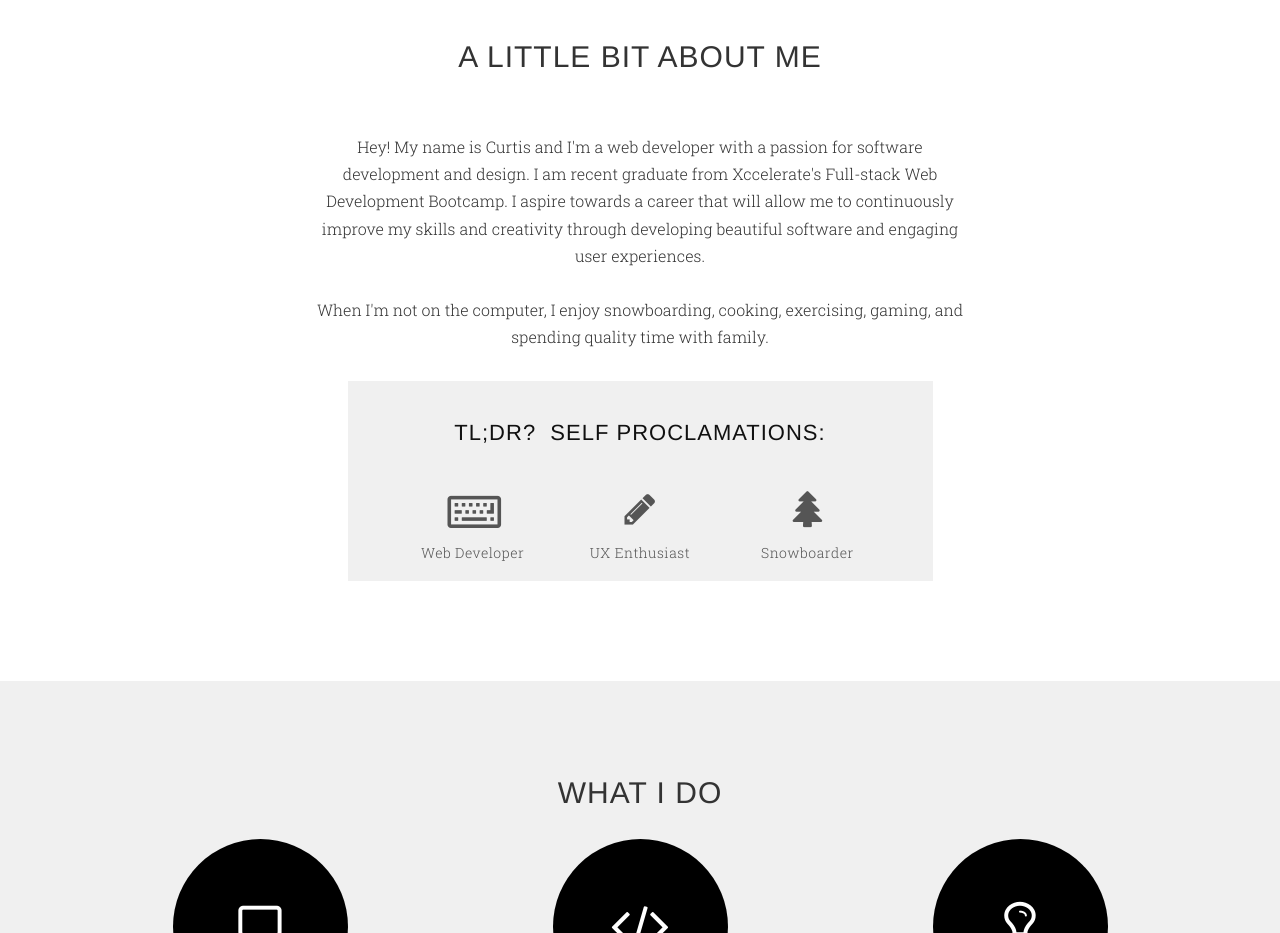
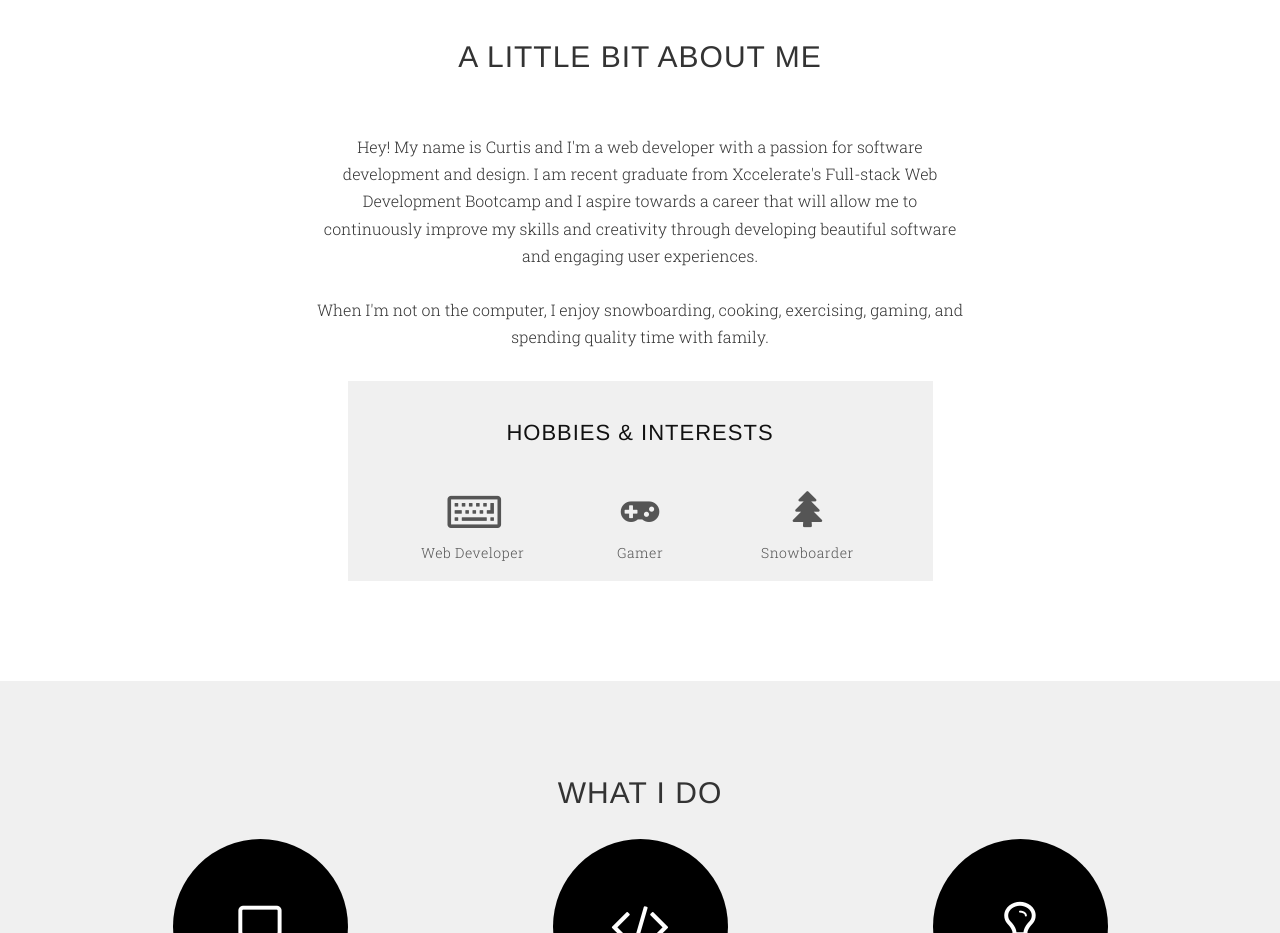
Before and after one commit to clee06/portfolio_v1, a website with bundled scripts: page index.html in a window 1280 px wide. Shown: the part 820-1753 px from the top of the page. Built offline with nearby package versions, Linux system fonts and the light colour scheme.

Commit message:
updated text

```diff
--- a/index.html
+++ b/index.html
@@ -70,7 +70,7 @@
                             <!-- Insert Headshot image -->
                             <img src="" id="prof-pic" />
                             <p>
-                                Hey! My name is Curtis and I'm a web developer with a passion for software development and design. I am recent graduate from Xccelerate's Full-stack Web Development Bootcamp.
+                                Hey! My name is Curtis and I'm a web developer with a passion for software development and design. I am recent graduate from Xccelerate's Full-stack Web Development Bootcamp and
                                 I aspire towards a career that will allow me to continuously improve my skills and creativity through developing beautiful software and engaging user experiences.
                                 <br>
                                 <br> When I'm not on the computer, I enjoy snowboarding, cooking, exercising, gaming, and spending quality time with family.
@@ -79,15 +79,16 @@
                     </div>
                     <div class="row text-center">
                         <div id="tl-dr">
-                            <h3>TL;DR?&nbsp;&nbsp;Self Proclamations:</h3>
+                            <!-- <h3>TL;DR?&nbsp;&nbsp;Self Proclamations:</h3> -->
+                            <h3> Hobbies &amp; Interests</h3>
                             <!-- <h4>Self Proclamations:</h4> -->
                             <div class="tldr-proc">
                                 <div class="tldr-icon" id="tldr-keyboard"><i class="fa fa-keyboard-o"></i></div>
                                 <h5>Web Developer</h5>
                             </div>
                             <div class="tldr-proc">
-                                <div class="tldr-icon"><i class="fa fa-pencil"></i></div>
-                                <h5>UX Enthusiast</h5>
+                                <div class="tldr-icon"><i class="fa fa-gamepad"></i></div>
+                                <h5>Gamer</h5>
                             </div>
                             <div class="tldr-proc">
                                 <div class="tldr-icon"><i class="fa fa-tree"></i></div>
@@ -474,12 +475,14 @@
                             <!-- LinkedIn Button -->
                             <li><a id="linkedin" href="https://www.linkedin.com/in/cl.curtis.lee" target="_blank"><i class="fa fa-linkedin"></i></a></li>
                         </ul>
+
                         <!-- <div class="page-scroll">
                             <a id="to-top" class="page-scroll" href="#page-top">
-                                insert image
+                                <i id="chevron-up" class="fa fa-chevron-up"></i>
                             </a>
                             <p id="to-top-copy">Back to the top!</p>
                         </div> -->
+
                         <div class="copyright">
                             <p> Curtis Lee <i class="fa fa-copyright"></i> <script type="text/javascript">document.write(new Date().getFullYear());</script></p>
                         </div>
```
